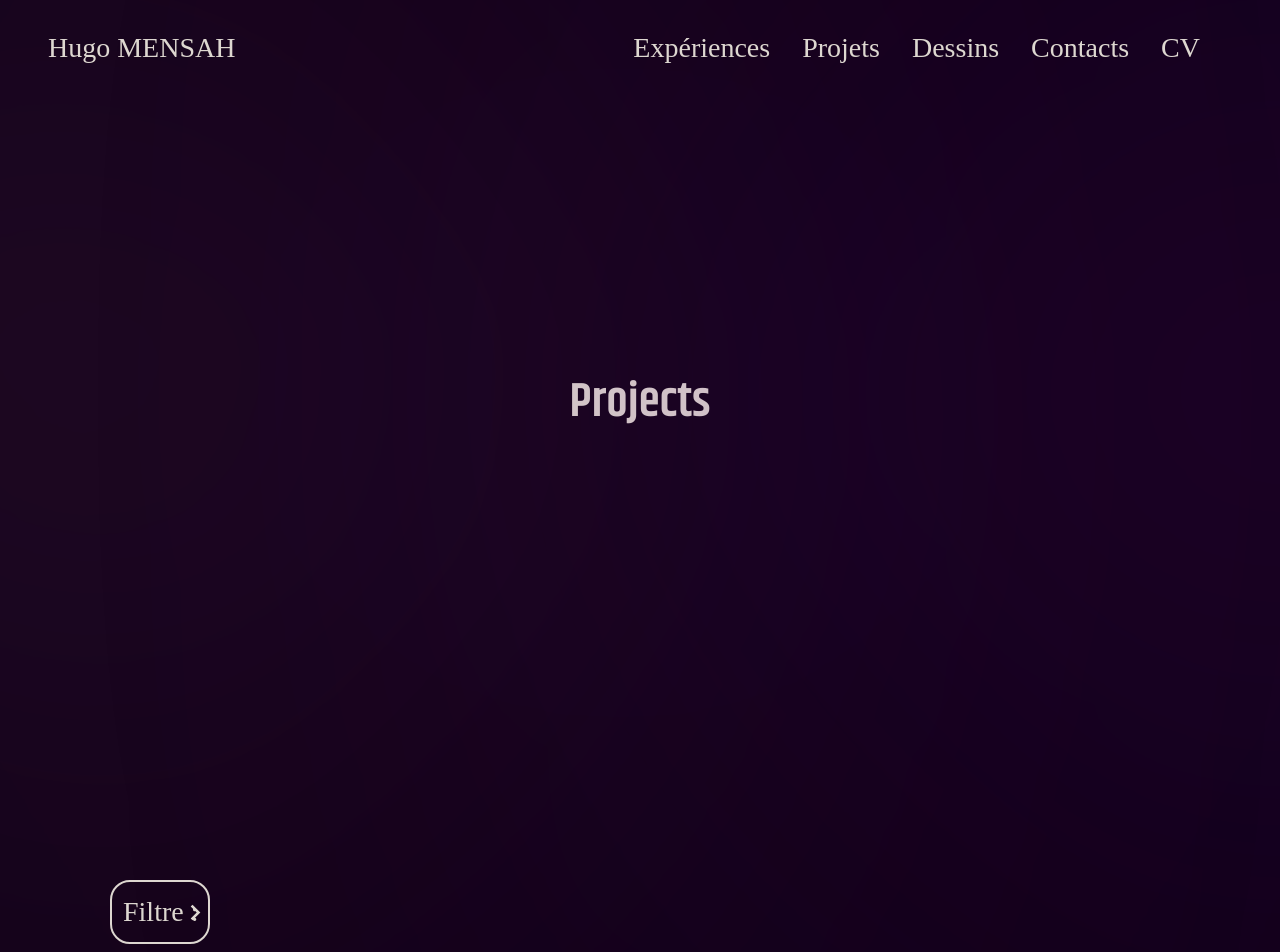
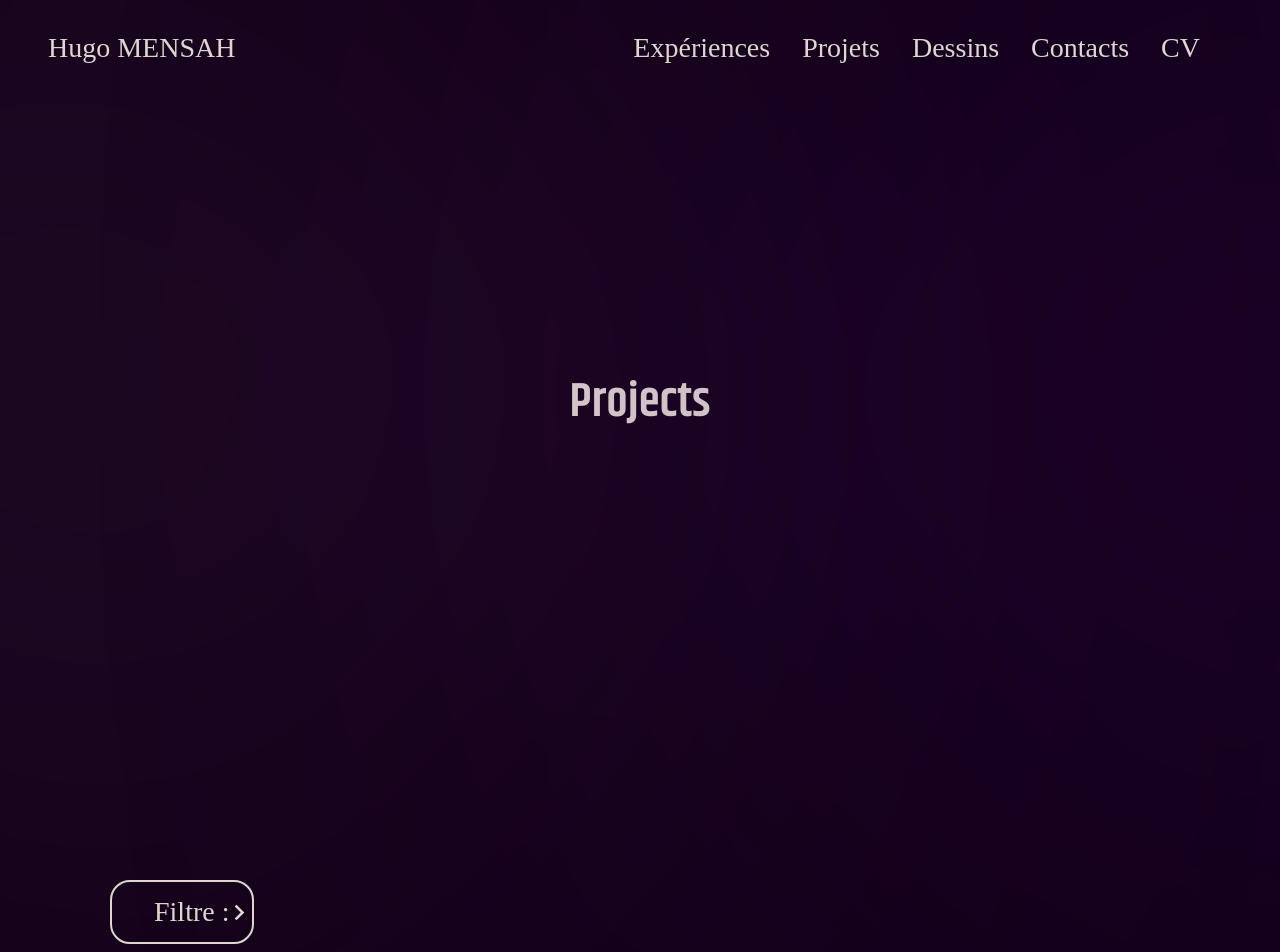
Before and after one commit to HeloisePi/Hugo---Portfolio, a SvelteKit app: page /projets in a window 1280 px wide. Shown: the top 952 px of the page. Built offline with nearby package versions, Linux system fonts and the light colour scheme; a web font is replaced by a local one.

Commit message:
style tag

```diff
--- a/src/routes/projets/+page.svelte
+++ b/src/routes/projets/+page.svelte
@@ -430,14 +430,14 @@ import Projects from '$lib/components/utilities/Projects.svelte';
 
 
     .filter{
-        width: 900px;
+        width: 950px;
         display: flex;
         align-items: center;
         justify-content: space-around;
         transform: translateX(43px);
     }
 
-    @media screen and (max-width: 730px) {
+    @media screen and (max-width: 1250px) {
         .filter{
 
             flex-direction: column;
@@ -481,6 +481,7 @@ import Projects from '$lib/components/utilities/Projects.svelte';
         overflow: hidden;
         transition: width 1s ease-in-out;
         position: relative;
+        padding-left: 129px;
 
         /* Animation appliquée à .filters */
 
@@ -495,6 +496,10 @@ import Projects from '$lib/components/utilities/Projects.svelte';
 
 .filters h3 {
     white-space: nowrap;
+    position: absolute;
+    top: -30;
+    left: -60;
+    left: 42px;
 }
 
 /* Définition de l'animation */
@@ -555,8 +560,12 @@ import Projects from '$lib/components/utilities/Projects.svelte';
     padding: 0.5rem;
     display: flex;
     align-items: center;
+    justify-content: center;
     width: fit-content;
     height: 30px;
+    width: 177px;
+    text-align: center;
+    position: relative;
 }
 
 .tag .color {
@@ -566,6 +575,8 @@ import Projects from '$lib/components/utilities/Projects.svelte';
     /* Utilisez une couleur spécifique au lieu de var(--tag1Color) car --tag1Color n'est pas défini dans le CSS que vous avez fourni */
     background-color: #000; /* Par exemple */
     margin-right: 0.5rem;
+    position: absolute;
+    left: 4px;
 }
 
 // ----------------------------------------------------------------
```
